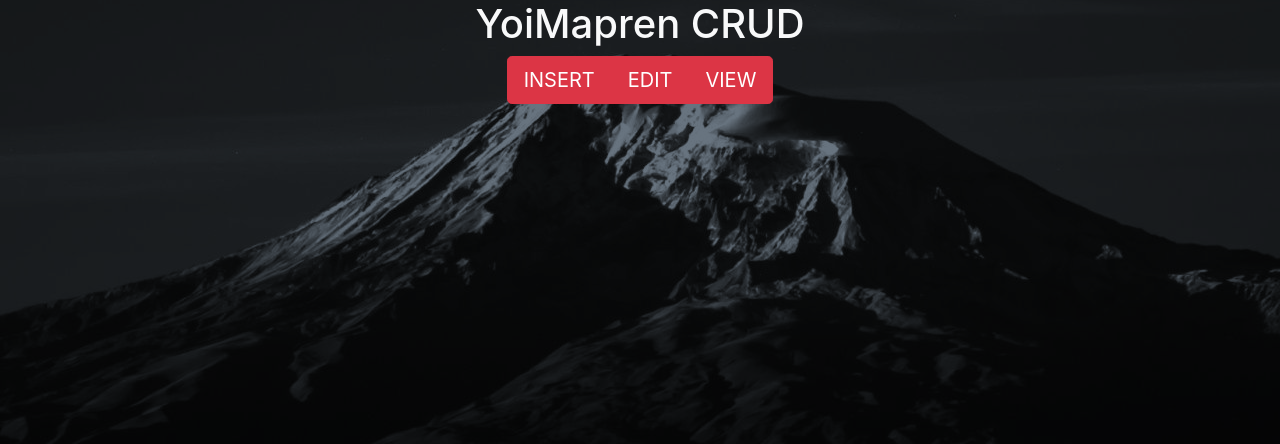
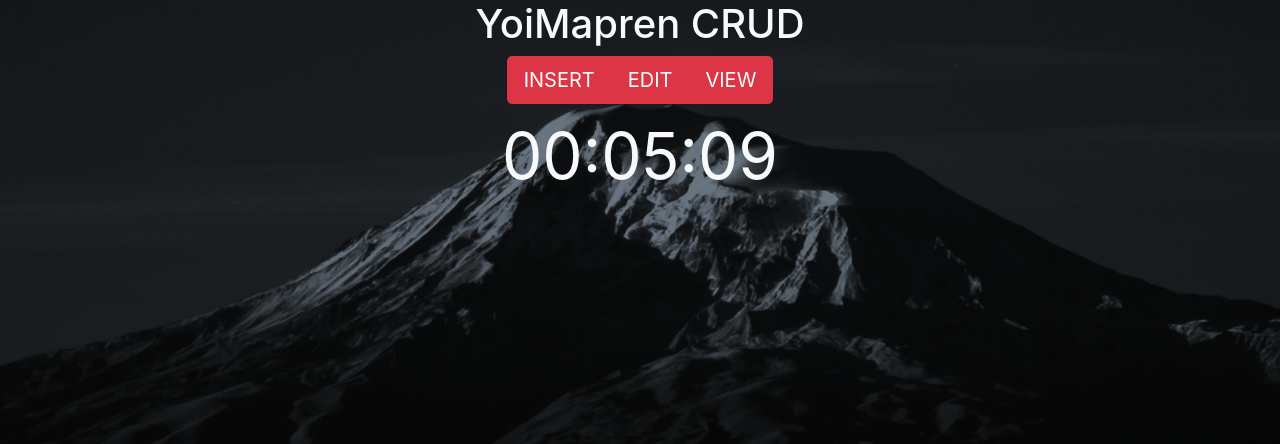
Before and after one commit to adhiiimf/php-native-crud, a PHP site: page / in a window 1280 px wide. Shown: the top 444 px of the page. Run offline with PHP 8.4, Linux system fonts and the light colour scheme.

Commit message:
update again

```diff
--- a/index.php
+++ b/index.php
@@ -8,6 +8,17 @@
 <link rel="stylesheet" href="style/main.css">
 <script src="bootstrap/js/bootstrap.min.js"></script>
 </head>
+<style>
+    .abc{
+        font-size:50px;
+    }
+    .jam {
+        font-size: 4em;
+        background-color: bdc3c747;
+        border-radius: 5px;
+        padding: auto;
+     }
+</style>
 <body class="container-fluid bg-dark text-light" style="background-image: url('style/img/bck.jpg');
     background-position: center;background-blend-mode: overlay;">
     <h1 class="text-center">YoiMapren CRUD</h1>
@@ -16,5 +27,25 @@
     <a href="view.php" class="button btn-danger btn">EDIT</a>
     <a href="only-view.php" class="button btn-danger btn">VIEW</a>
     </div>
+    <div class="text-center text-uppercase form-text jam">
+    </div>
 </body>
+<script type="text/javascript">
+    //https://www.dumetschool.com/blog/cara-membuat-jam-digital-dengan-javascript
+    function jam() {
+    var time = new Date(),
+        hours = time.getHours(),
+        minutes = time.getMinutes(),
+        seconds = time.getSeconds();
+    document.querySelectorAll('.jam')[0].innerHTML = harold(hours) + ":" + harold(minutes) + ":" + harold(seconds);
+
+    function harold(standIn) {
+        if (standIn < 10) {
+          standIn = '0' + standIn
+        }
+        return standIn;
+        }
+    }
+    setInterval(jam, 1000);
+</script>
 </html>
--- a/insert.php
+++ b/insert.php
@@ -7,6 +7,7 @@
 <title>INSERT YOUR YOIMAPREN</title>
 <meta charset="UTF-8">
 <link href="https://fonts.googleapis.com/css?family=Nunito:200,600" rel="stylesheet">
+<link rel="stylesheet" href="https://cdnjs.cloudflare.com/ajax/libs/font-awesome/4.7.0/css/font-awesome.min.css">
 <link rel="stylesheet" href="bootstrap/css/bootstrap.min.css">
 <link rel="stylesheet" href="style/main.css">
 <script src="bootstrap/js/bootstrap.min.js"></script>
@@ -33,7 +34,7 @@
     <h2 class="text-center text-light">Insert Your Data Here!</h2><br>
     <form action="addproduct.php" method="post">
     <div>
-        <label>Nama Lengkap:</label>
+        <label>Nama:</label>
         <input type="text" name="nama" class="form-control" placeholder="nama lengkap" required>
     </div>
     <div>
--- a/view.php
+++ b/view.php
@@ -56,7 +56,7 @@
     <td><?php echo $data['alamat'];?></td>
     <td><?php echo $data['hp'];?></td>
     <td><?php echo $data['email'];?></td>
-    <td><?php echo "*************"?></td>
+    <td><?php echo $data['pass'];?></td>
     <td><button class="button btn btn-info text-light"><a href="update.php?id=<?=$data["no_id"]?>" class="text-light card-link">UPDATE</a></button></td>
     <td><button class="button btn btn-danger text-light"><a href="delete.php?id=<?=$data["no_id"]?>" class="text-light card-link">DELELE</a></button></td>
     </tr>
```
